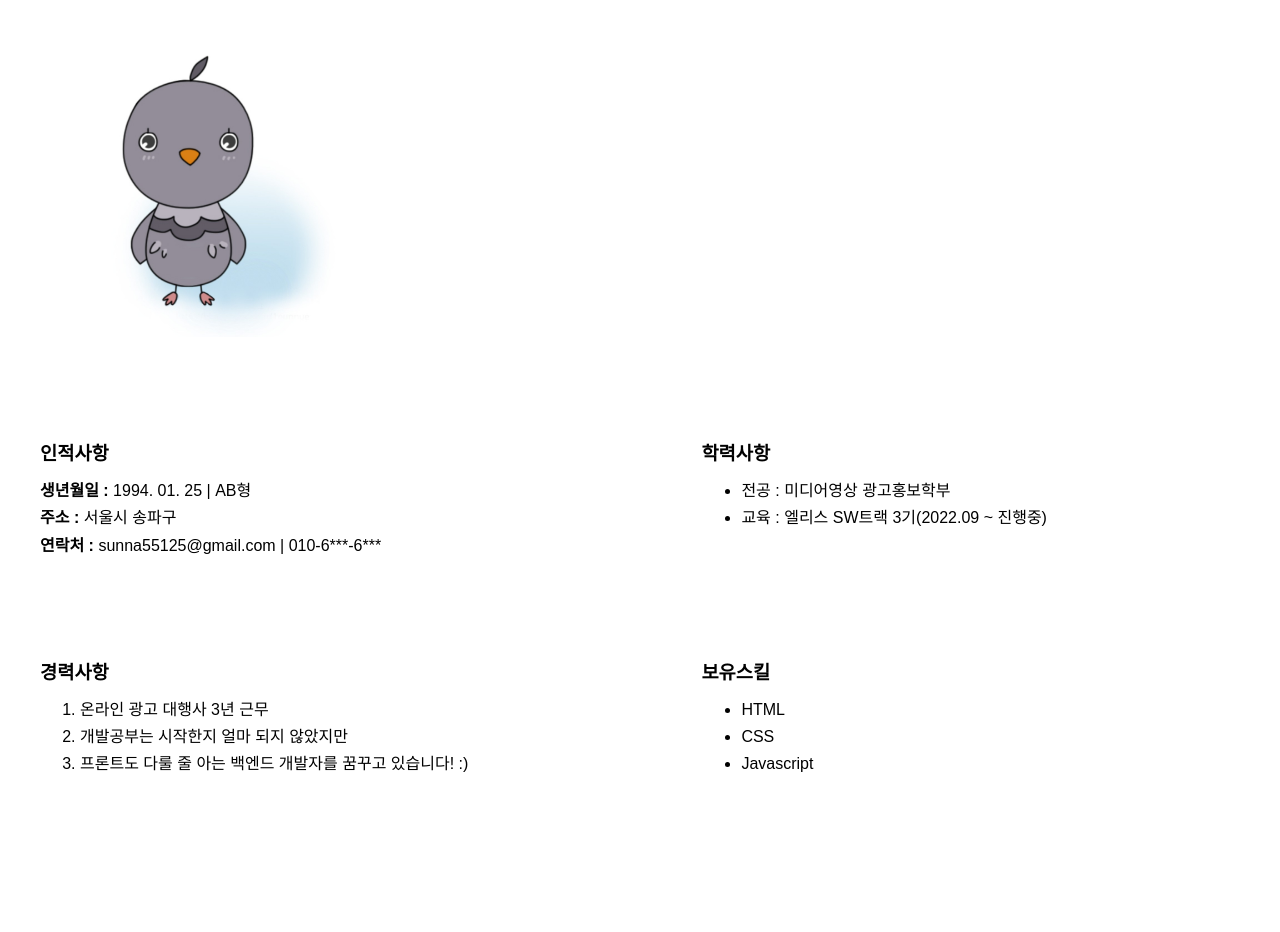
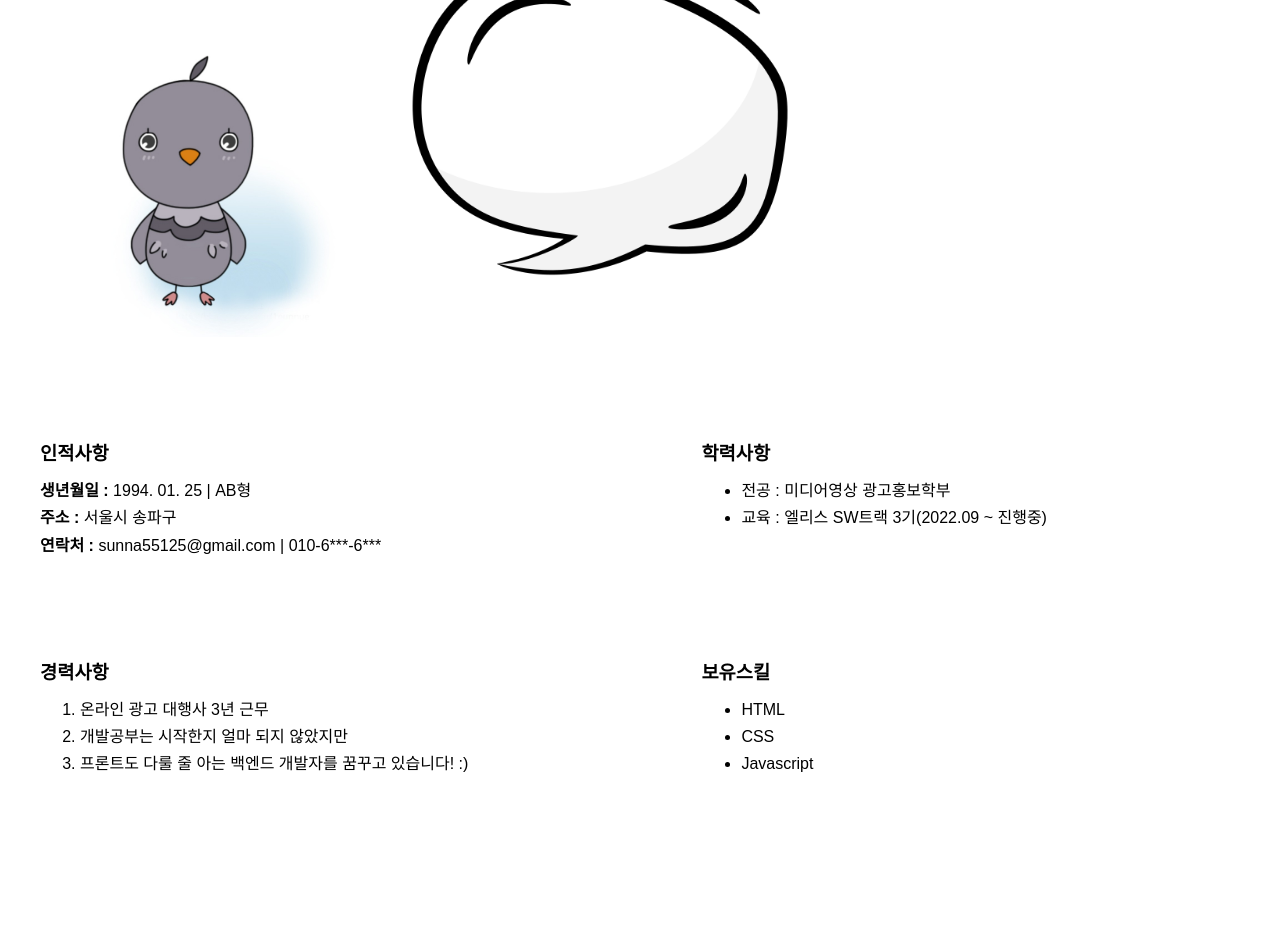
Before and after one commit to sunnao/introduce_gugu, a plain HTML site: page index.html in a window 1280 px wide. Shown: the part 131-1063 px from the top of the page. Drawn offline with Linux system fonts and the light colour scheme; a web font is replaced by a local one.

Commit message:
[feat]말풍선 띄우기

```diff
--- a/css/style.css
+++ b/css/style.css
@@ -43,7 +43,12 @@ h1{
 }
 
 #chat {
-    display: none;
+    position: absolute;
+    z-index: 1;
+    left: 400px;
+    top: 50px;
+    width: 400px;
+    /* transform: rotate(10deg); */
 }
 .frameDiv {
     margin-top: 50px;
```
